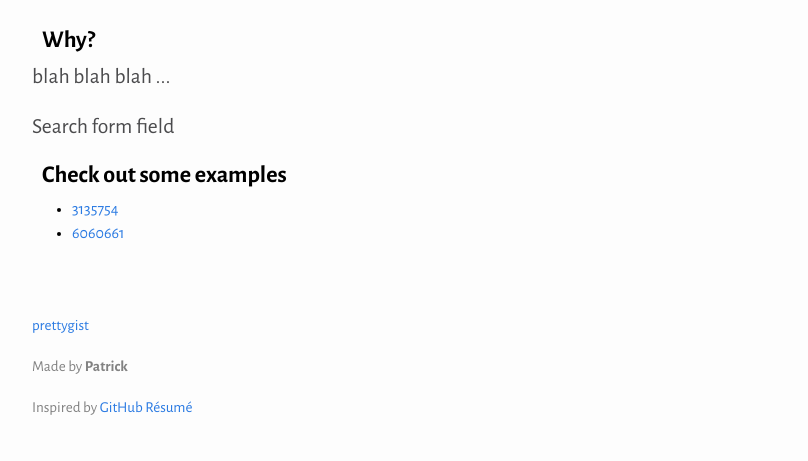
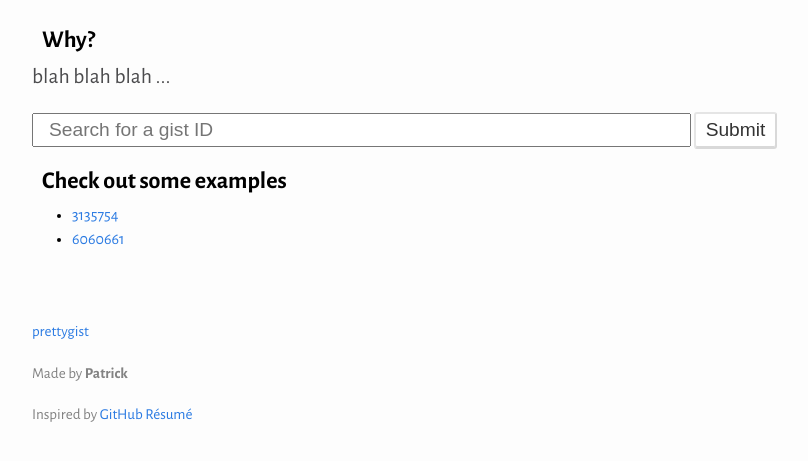
Before and after one commit to patrickkang/prettygist, a website: page index.html in a window 1280 px wide. Shown: the part 129-590 px from the top of the page, without its empty margins (208-1016 px from the left). Drawn offline with nearby package versions, Linux system fonts and the light colour scheme.

Commit message:
adds search form

```diff
--- a/css/main.css
+++ b/css/main.css
@@ -136,6 +136,13 @@ ul ul, ol ul, ul ol, ol ol {
   padding: 30px 0;
 }
 
+input{
+  height: 30px;
+  font-size: 1.2em;
+  padding-left: 15px;
+  width: 80%;
+}
+
 
 h1#site-name{
   font-size: 3em;
@@ -147,6 +154,20 @@ footer p{
 }
 footer b{
   font-weight: 800;
+}
+button{
+  color: #333333;
+  background-color: #ffffff;
+  border-radius: 3px;
+  border-color: rgba(0, 0, 0, 0.15);
+  box-shadow: 0 -1px 0px rgba(0, 0, 0, 0.15) inset;
+  -webkit-appearance: none;
+  outline: none !important;
+  -webkit-transition: all 0.1s;
+  transition: all 0.1s;
+  padding: 2px 10px;
+  font-size: 1.2em;
+  line-height: 1.5;
 }
 
 /* page styles */
--- a/views/index.html
+++ b/views/index.html
@@ -4,8 +4,9 @@
     <div id="intro">
       <h2>Why?</h2>
       <p>blah blah blah ...</p>
-      <form>
-        <p>Search form field</p>
+      <form id="run" action="." method="get">
+        <input id="gist_id" type="text" placeholder="Search for a gist ID" />
+        <button type="submit" id="submit">Submit</button>
       </form>
     </div>
     <div id="intro-examples">
```
